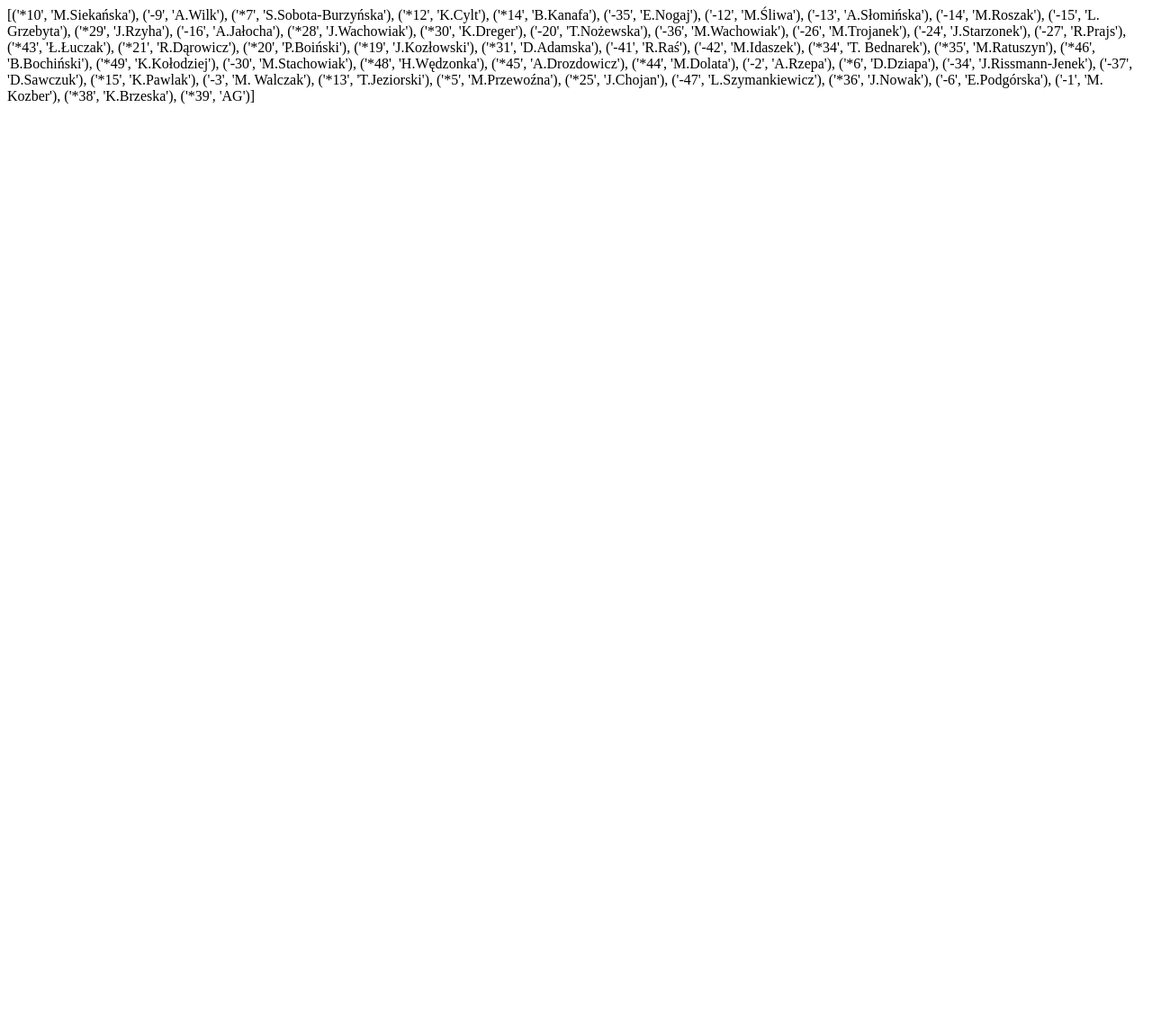
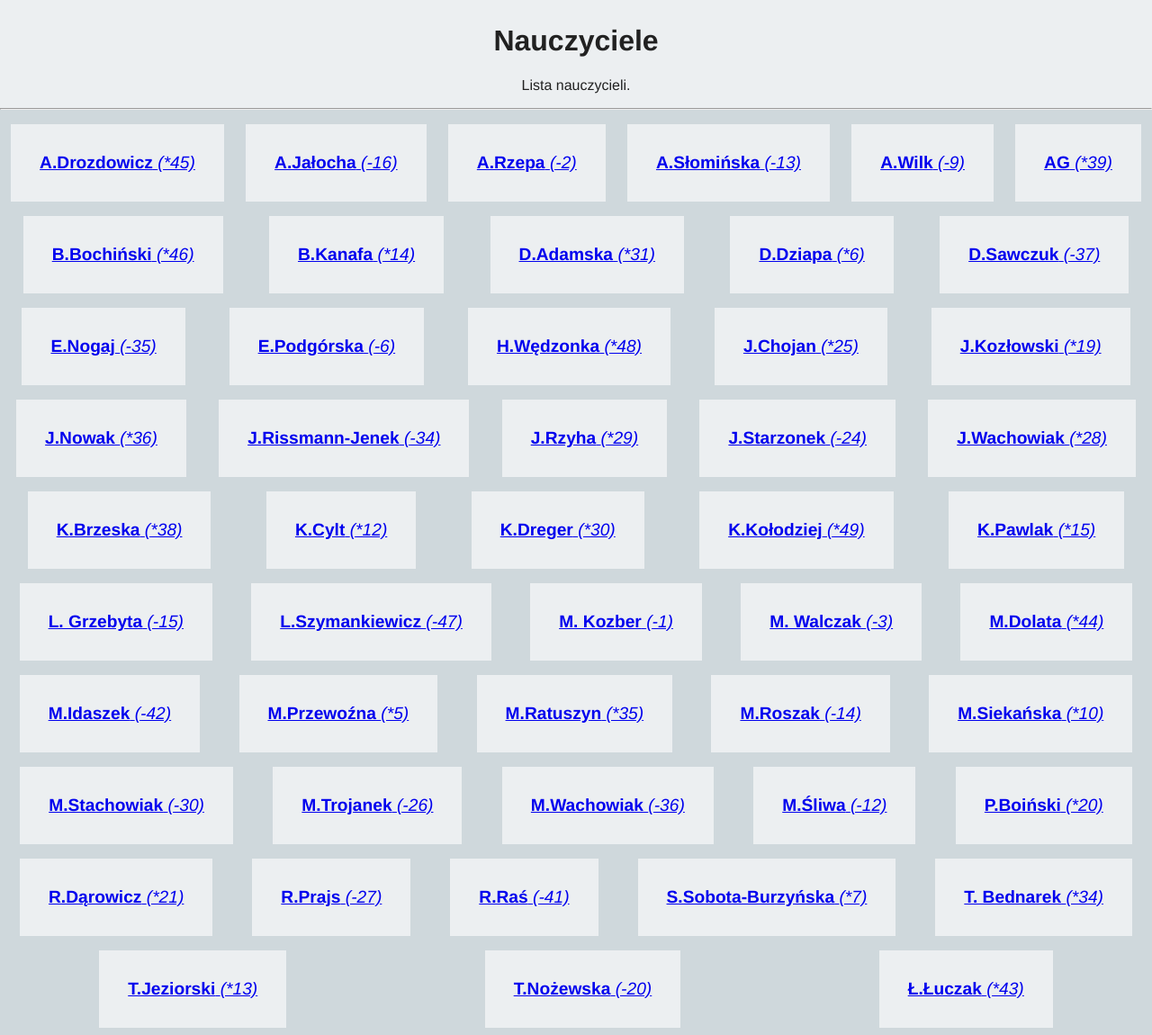
Before and after one commit to asdfMaciej/zupki, a Django app: a page that uses chinskie/urls.py in a window 1280 px wide. Shown: the whole page at 90% size. Before the commit the page ends 116 px from the top, so only its background shows below. Run offline with Django 3.2, Linux system fonts and the light colour scheme; data comes from the database, SQL or seed files in the repository.

Commit message:
List of teachers works fine [and doesnt look too bad]

```diff
--- a/chinskie/dbhandler.py
+++ b/chinskie/dbhandler.py
@@ -1,7 +1,7 @@
 import sqlite3 as sql3
 import re
 
-def sanitize(_str): return re.sub('[^a-zA-Z0-9ążźćłńóśĄŻŹĆŁŃÓŚ\/ \n\.]', '', _str)
+def sanitize(_str): return re.sub('[^a-zA-Z0-9ążźćłęĘńóśĄŻŹĆŁŃÓŚ\/\- \n\.]', '', _str)
 
 def cCol(my_hex):
     r, g, b = tuple(int(my_hex.lstrip('#')[i:i + 2], 16) for i in (0, 2, 4))
@@ -29,9 +29,11 @@ def essential_to_dict(tple):
         prd = int(lsn[8])
         retdict[dzn][prd].append(lsn)
 
-    return retdict
+    empty = not tple
+    return retdict, empty
 
-def actually_screw_django(dct):
+def actually_screw_django(dck):
+    dct, empty = dck
     dictstoocomplicated = []
     n = 0
     for key, value in dct.items():
@@ -52,7 +54,7 @@ def actually_screw_django(dct):
                 str_val += '</table>'
             dictstoocomplicated[n].append(str_val)
         n += 1
-    return dictstoocomplicated
+    return dictstoocomplicated, empty
 
 def get_query(query):
     conn = sql3.connect('baza.db')
@@ -79,6 +81,8 @@ def get_column_names():
     return list(zip(*get_query('PRAGMA table_info(jednostki_lekcyjne);')))[1]
 
 def get_teachers():
-    return get_query('SELECT DISTINCT teacher_id, teacher from jednostki_lekcyjne;')
+    return list(sorted(list(get_query('SELECT DISTINCT teacher_id, teacher from jednostki_lekcyjne;')), key=lambda x: x[1]))
 def get_classes():
     return get_query('SELECT DISTINCT class, class_teacher from jednostki_lekcyjne;')
+def get_classrooms():
+    return get_query('SELECT DISTINCT classroom from jednostki_lekcyjne;')
--- a/chinskie/urls.py
+++ b/chinskie/urls.py
@@ -3,9 +3,10 @@ from . import views
 
 urlpatterns = [
     url(r'^$', views.index, name='index'),
-    url(r'^klasa/(?P<klasa>[a-zA-Z0-9ążźćłńóśĄŻŹĆŁŃÓŚ\/ \n\.]+)/$', views.class_get, name='class_get'),
-    url(r'^nauczyciel/(?P<nauczyciel>[a-zA-Z0-9ążźćłńóśĄŻŹĆŁŃÓŚ \n\.]+)/$', views.teacher_get, name='teacher_get'),
+    url(r'^klasa/(?P<klasa>[a-zA-Z0-9ążźćłńóśęĘĄŻŹĆŁŃÓŚ\/ \n\.]+)/$', views.class_get, name='class_get'),
+    url(r'^nauczyciel/(?P<nauczyciel>[a-zA-Z0-9ążźćęĘłńóśĄŻŹĆŁŃÓŚ\- \n\.]+)/$', views.teacher_get, name='teacher_get'),
+    url(r'^sala/(?P<classroom>[a-zA-Z0-9ążźćłęĘńóśĄŻŹĆŁŃÓŚ \n\.]+)/$', views.classroom_get, name='classroom_get'),
     url(r'^nauczyciel/$', views.teacher_list, name='teacher_list'),
     url(r'^klasa/$', views.class_list, name='class_list'),
-    url(r'^columns$', views.columns, name='columns')
+    url(r'^sala/$', views.classroom_list, name='classroom_list')
 ]
--- a/chinskie/views.py
+++ b/chinskie/views.py
@@ -4,7 +4,7 @@ from chinskie import dbhandler
 from django.template import loader
 import re
 
-def sanitize(_str): return re.sub('[^a-zA-Z0-9ążźćłńóśĄŻŹĆŁŃÓŚ \n\.]', '', _str)
+def sanitize(_str): return re.sub('[^a-zA-Z0-9ążźĘęćłńóśĄŻŹĆŁŃÓŚ \n\.]', '', _str)
 
 def index(request):
     return HttpResponse(str(dbhandler.get_all('class', '3f')))
@@ -13,24 +13,49 @@ def columns(request):
     return HttpResponse(str(dbhandler.get_column_names()))
 
 def class_get(request, klasa):
-    japierdole = dbhandler.get_essential('class', klasa)
+    japierdole, empty = dbhandler.get_essential('class', klasa)
     context = {
         'essential': japierdole,
-        'cotojest': sanitize(klasa)
+        'cotojest': sanitize(klasa),
+        'empty': empty,
+        'czego': 'takiej klasy.'
     }
     template = loader.get_template('zupki/tabelka.html')
     return HttpResponse(template.render(context, request))
 
 def teacher_get(request, nauczyciel):
-    japierdole = dbhandler.get_essential('teacher', nauczyciel)
+    japierdole, empty = dbhandler.get_essential('teacher', nauczyciel)
     context = {
         'essential': japierdole,
-        'cotojest': sanitize(nauczyciel)
+        'cotojest': sanitize(nauczyciel),
+        'empty': empty,
+        'czego': 'takiego nauczyciela.'
+    }
+    template = loader.get_template('zupki/tabelka.html')
+    return HttpResponse(template.render(context, request))
+
+def classroom_get(request, classroom):
+    japierdole, empty = dbhandler.get_essential('classroom', classroom)
+    context = {
+        'essential': japierdole,
+        'cotojest': sanitize(classroom),
+        'empty': empty,
+        'czego': 'takiej sali lekcyjnej.'
     }
     template = loader.get_template('zupki/tabelka.html')
     return HttpResponse(template.render(context, request))
 
 def teacher_list(request):
-    return HttpResponse(str(dbhandler.get_teachers()))
+    nauczyciele = dbhandler.get_teachers()
+    context = {
+        'essential': nauczyciele,
+        'cotojest': 'Nauczyciele',
+        'czego': 'Lista nauczycieli.'
+    }
+    template = loader.get_template('zupki/lista.html')
+    return HttpResponse(template.render(context, request))
+
 def class_list(request):
     return HttpResponse(str(dbhandler.get_classes()))
+def classroom_list(request):
+    return HttpResponse(str(dbhandler.get_classrooms()))
--- a/static/css/stylesheet.css
+++ b/static/css/stylesheet.css
@@ -21,6 +21,24 @@ div.gora {
     background-color: #ECEFF1;
     width: 100%;
     padding: 0px;
+}
+div.lista {
+    padding-top: 6px;
+}
+div.glowna {
+    display: -webkit-box;
+    display: -moz-box;
+    display: -ms-flexbox;
+    display: -webkit-flex;
+    display: flex;
+    flex-flow: row wrap;
+    justify-content: space-around;
+}
+div.flexnauczyciel {
+    background-color: #ECEFF1;
+    padding: 32px;
+    margin: 8px;
+    font-size: 120%;
 }
 div#main {
     height: 100%;
@@ -50,6 +68,6 @@ td.in {
 tr.in {
     padding: 0px;
 }
-h1 {
+h1, h2, h3, h4, p {
     text-align: center;
 }
--- /dev/null
+++ b/templates/zupki/lista.html
@@ -0,0 +1,33 @@
+{% load staticfiles %}
+<html>
+<head>
+    <meta charset="UTF-8">
+    <link rel="stylesheet" href="{% static 'css/stylesheet.css' %}">
+    <link href="{% static 'img/favicon.ico' %}" rel="icon" type="image/x-icon" />
+    <title>Lista - {{ cotojest }}</title>
+</head>
+<body>
+    <div id="main">
+        <div class="gora lista">
+            <h1>
+                {{ cotojest }}
+            </h1><p>
+                {{ czego }}
+            </p><hr>
+        </div>
+        <div class="glowna">
+            {% for id, nauczyciel in essential %}
+                <a href="{{ nauczyciel }}/">
+                    <div class="flexnauczyciel">
+                        {% if id %}
+                            <b>{{ nauczyciel }}</b> <i>({{ id }})</i>
+                        {% else %}
+                            <b>{{ nauczyciel }}</b>
+                        {% endif %}
+                    </div>
+                </a>
+            {% endfor %}
+        </div>
+    </div>
+</body>
+</html>
```
Also changed, not shown: templates/zupki/tabelka.html (+9 -0 lines), static/img/favicon.ico (added).
